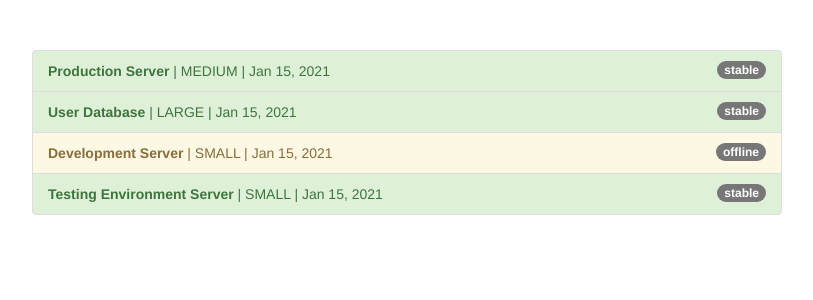
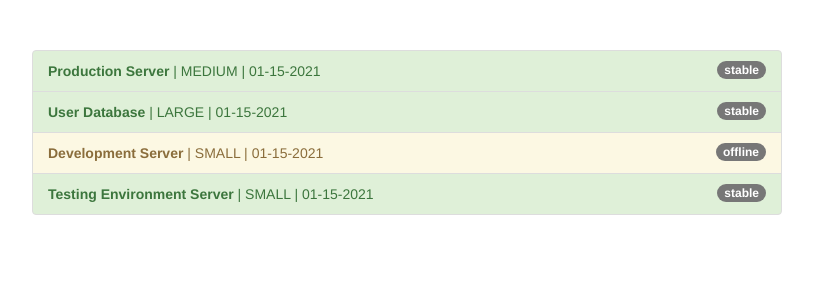
Before and after one commit to dockerlead/angular-pipes-poc, an Angular app: page / in a window 1280 px wide. Shown: the top 300 px of the page, without its empty margins (233-1046 px from the left). Built offline with nearby package versions, Linux system fonts and the light colour scheme.

Commit message:
Add chaining pipes

```diff
--- a/src/app/app.component.html
+++ b/src/app/app.component.html
@@ -12,7 +12,7 @@
           </span>
           <strong>{{ server.name }}</strong> |
           {{ server.instanceType | uppercase }} |
-          {{ server.started | date }}
+          {{ server.started | date:'MM-dd-y' | uppercase }}
         </li>
       </ul>
     </div>
```
